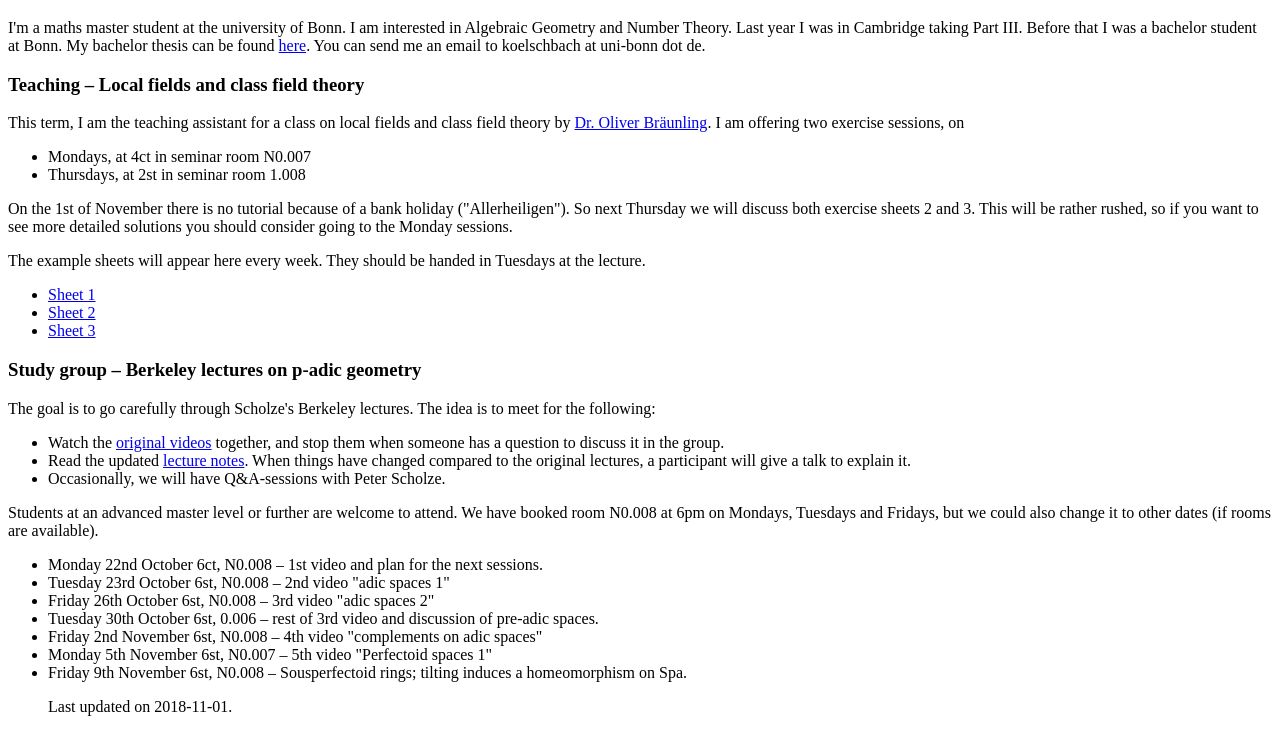
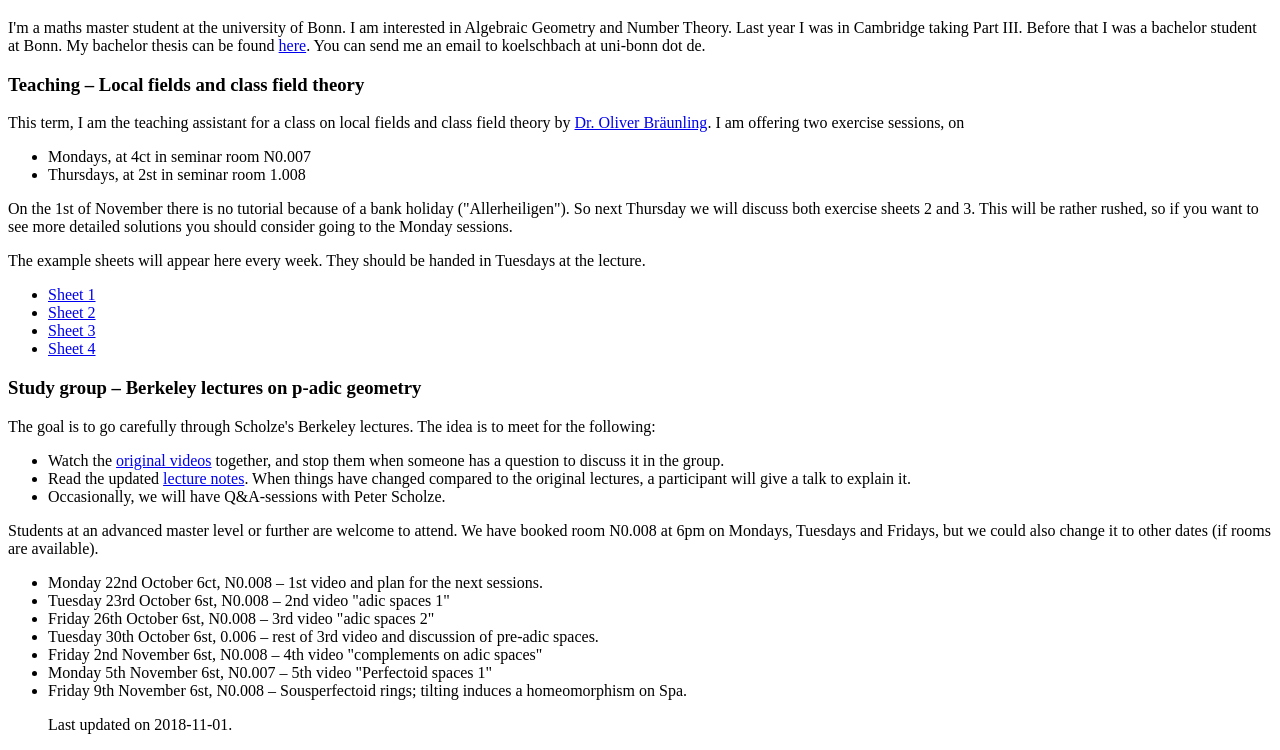
Before and after one commit to akoelschbach/akoelschbach.github.io, a plain HTML site: page index.html in a window 1280 px wide. Shown: the part 61-811 px from the top of the page. Drawn offline with Linux system fonts and the light colour scheme.

Commit message:
Zettel 4

```diff
--- a/index.html
+++ b/index.html
@@ -27,7 +27,7 @@ The example sheets will appear here every week. They should be handed in Tuesday
             <li><a href="https://akoelschbach.github.io/Zettel1.pdf">Sheet 1</a></li>
            <li><a href="https://akoelschbach.github.io/Zettel2.pdf">Sheet 2</a> </li>
             <li><a href="https://akoelschbach.github.io/Zettel3.pdf">Sheet 3</a></li>
-
+            <li><a href="https://akoelschbach.github.io/Zettel4.pdf">Sheet 4</a></li>
       </ul>
 
 
```
Also changed, not shown: 2 other files.
